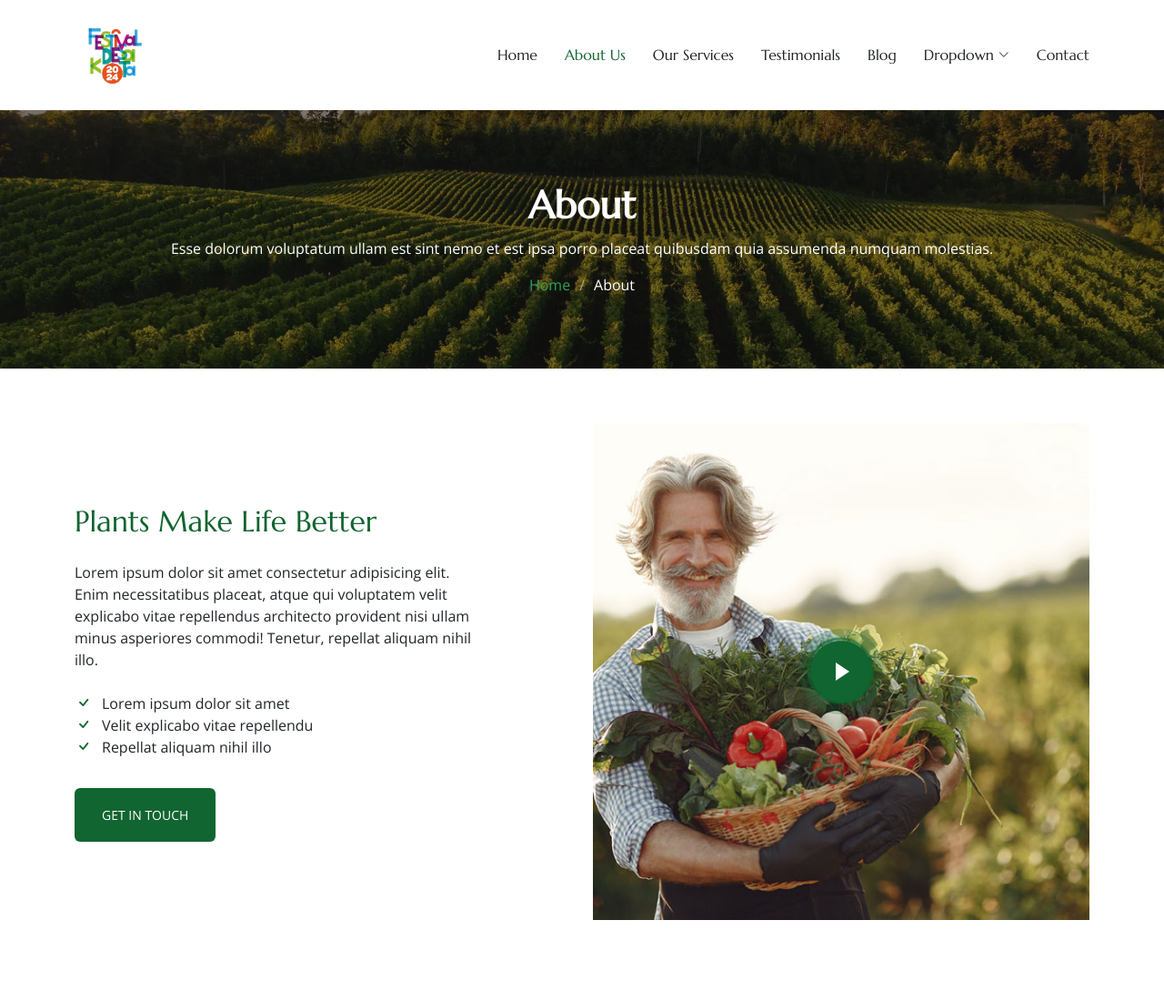
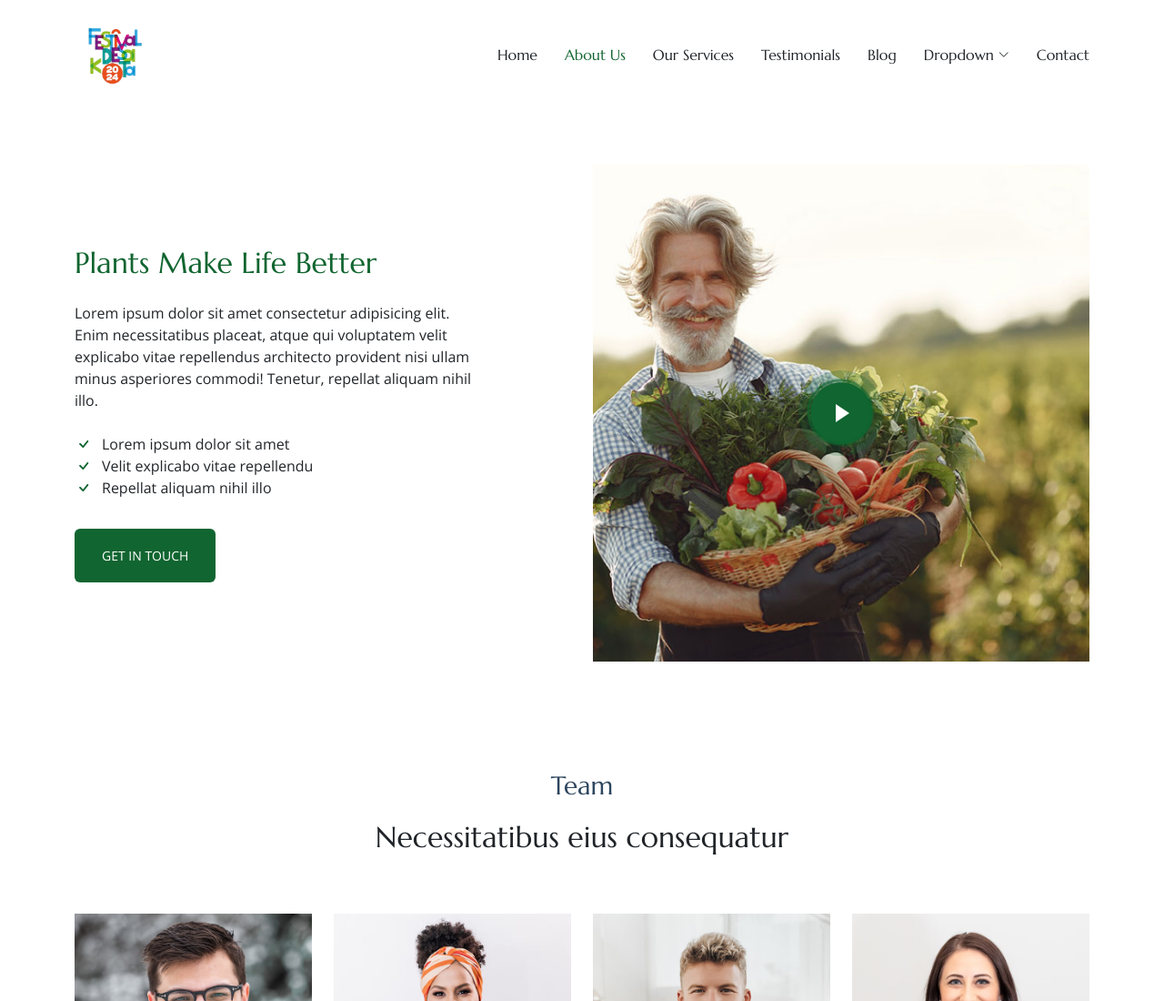
Before and after one commit to lunaluna240/AgriCulture, a plain HTML site: page about.html in a window 1280 px wide. Shown: the top 1100 px of the page at 91% size. Drawn offline with nearby package versions, Linux system fonts and the light colour scheme.

Commit message:
perubahan extion data

```diff
--- a/about.html
+++ b/about.html
@@ -80,20 +80,6 @@
   </header>
 
   <main class="main">
-
-    <!-- Page Title -->
-    <div class="page-title dark-background" data-aos="fade" style="background-image: url(assets/img/page-title-bg.webp);">
-      <div class="container position-relative">
-        <h1>About</h1>
-        <p>Esse dolorum voluptatum ullam est sint nemo et est ipsa porro placeat quibusdam quia assumenda numquam molestias.</p>
-        <nav class="breadcrumbs">
-          <ol>
-            <li><a href="index.html">Home</a></li>
-            <li class="current">About</li>
-          </ol>
-        </nav>
-      </div>
-    </div><!-- End Page Title -->
 
     <!-- About 3 Section -->
     <section id="about-3" class="about-3 section">
```
Also changed, not shown: blog.html (+1 -1 lines).
